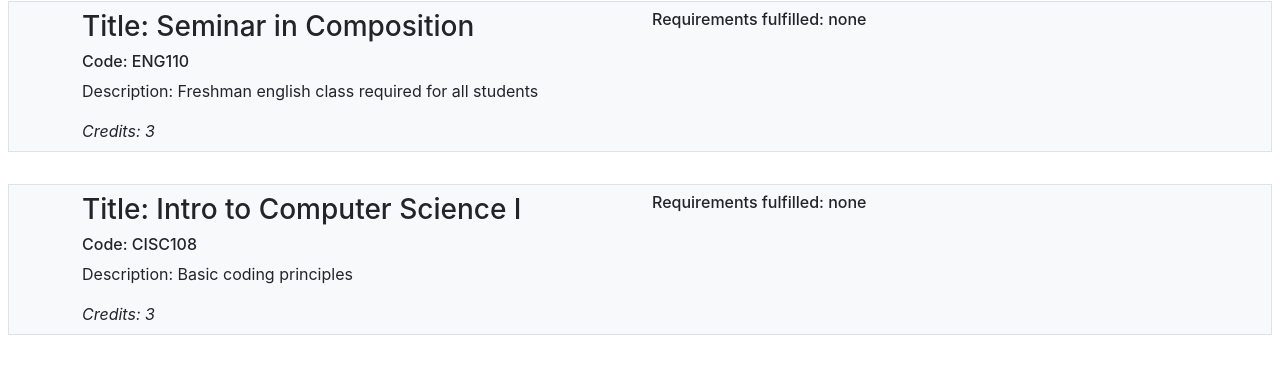
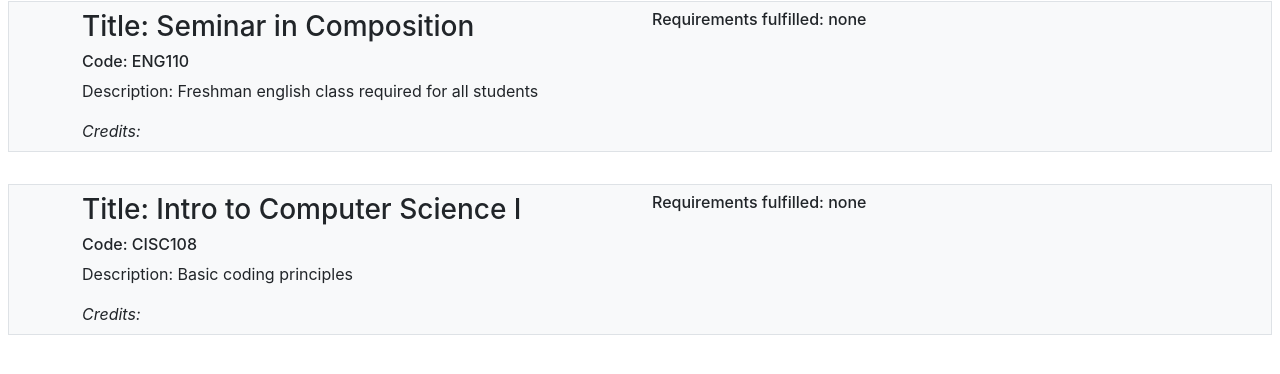
Before and after one commit to UD-CISC275-S22/cis-scheduler-team-3, a React (Create React App) app: page / in a window 1280 px wide. Shown: the part 282-656 px from the top of the page. Built offline with nearby package versions, Linux system fonts and the light colour scheme.

Commit message:
Missed variable change in CourseView.tsx

```diff
--- a/src/components/CourseView.tsx
+++ b/src/components/CourseView.tsx
@@ -10,7 +10,7 @@ export function CourseView({ course }: { course: Course }): JSX.Element {
                     <h3>Title: {course.title}</h3>
                     <h6>Code: {course.code}</h6>
                     <p>Description: {course.description}</p>
-                    <i>Credits: {course.credits}</i>
+                    <i>Credits: {course.course_credits}</i>
                 </Col>
                 <Col>
                     <h6>Requirements fulfilled: {course.requirement}</h6>
```
